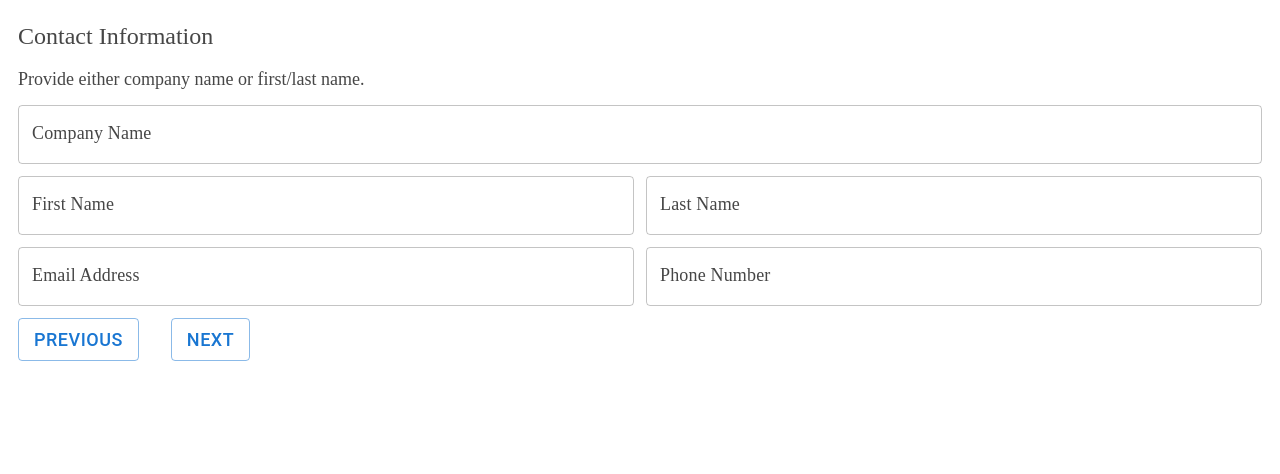
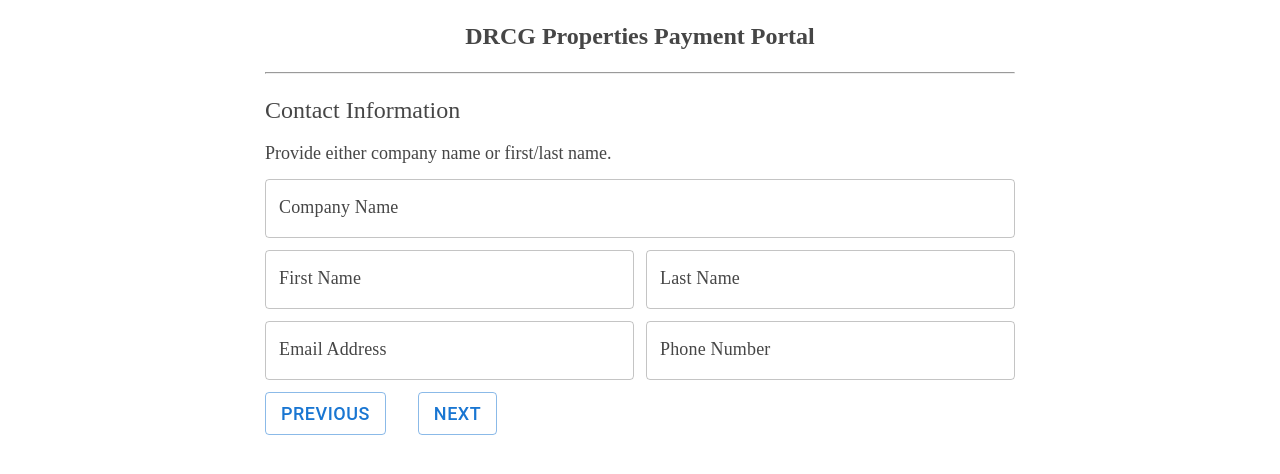
Before and after one commit to aaronsisler/clients.drcg-properties, a Next.js app: page /payment in a window 1280 px wide. Shown: the top 474 px of the page. Built offline with nearby package versions, Linux system fonts and the light colour scheme.

Commit message:
Updating for desktop padding and h1 title of client

```diff
--- a/src/components/payment-success/payment-success.module.scss
+++ b/src/components/payment-success/payment-success.module.scss
@@ -5,7 +5,7 @@
 @media only screen {
   .paymentSuccess {
     text-align: center;
-    padding-block: $MEDIUM;
+    padding-block: $LARGE;
 
     &__message {
       @include font-type($MAIN_FONT, $MEDIUM);
@@ -15,6 +15,11 @@
 
 //Medium screens - TABLET
 @media only screen and (min-width: $MEDIUM_SCREEN) {
+  .paymentSuccess {
+    &__message {
+      @include font-type($MAIN_FONT, $MIDLARGE);
+    }
+  }
 }
 
 //Large screens - DESKTOP
--- a/src/containers/payment-container/payment-container.jsx
+++ b/src/containers/payment-container/payment-container.jsx
@@ -4,7 +4,7 @@ import { CustomerAddressInfo } from "../../components/customer-address-info";
 import { CustomerContactInfo } from "../../components/customer-contact-info";
 import { PaymentForm } from "../../components/payment-form";
 import { PaymentSuccess } from "../../components/payment-success";
-
+import { CLIENT_NAME } from "../../config";
 import { useAppSelector } from "../../state-management";
 import {
   selectCurrentStep,
@@ -18,6 +18,10 @@ const PaymentContainer = () => {
 
   return (
     <div className={styles.paymentContainer}>
+      <h1 className={styles.paymentContainer__title}>
+        {CLIENT_NAME}&nbsp;Payment&nbsp;Portal
+      </h1>
+      <hr />
       {(() => {
         switch (currentStep) {
           case WorkflowStep.CUSTOMER_CONTACT_INFO:
--- a/src/containers/payment-container/payment-container.module.scss
+++ b/src/containers/payment-container/payment-container.module.scss
@@ -4,14 +4,27 @@
 //Small screens - MOBILE
 @media only screen {
   .paymentContainer {
-    display: grid;
     padding: $MEDIUM;
-    gap: $MEDIUM;
+    &__title {
+      @include font-type($MAIN_FONT, $MIDLARGE, bold);
+      text-align: center;
+      margin-bottom: $MEDIUM;
+    }
+    hr {
+      max-width: $MAX_WIDTH_WIDGET;
+      margin: 0 auto $MEDIUM;
+    }
   }
 }
 
 //Medium screens - TABLET
 @media only screen and (min-width: $MEDIUM_SCREEN) {
+  .paymentContainer {
+    > div {
+      max-width: $MAX_WIDTH_WIDGET;
+      margin-inline: auto;
+    }
+  }
 }
 
 //Large screens - DESKTOP
--- a/src/styles/variables.scss
+++ b/src/styles/variables.scss
@@ -1,7 +1,6 @@
 @use "sass:color";
 
 // Colors
-// $MAIN_COLOR: #690359;
 $MAIN_COLOR: rgb(30, 108, 197);
 $MAIN_COLOR_INVERTED: #60a06a;
 $MAIN_COLOR_DARKEN: color.adjust(
@@ -29,16 +28,13 @@ $PRETTY_BLUE: #1563ff;
 $PRETTY_PURPLE: #623ce4;
 
 // Feature Specific Colors
-// $FONT_GRAY: rgba(0, 0, 0, 0.7);
 $FONT_GRAY: rgb(70, 70, 70);
 $FONT_SEC_GRAY: rgb(44, 46, 47);
 $BORDER_GRAY: rgba(0, 0, 0, 0.5);
 $BOX_SHADOW_GRAY: rgba(189, 195, 199, 0.6);
 $BOX_SHADOW: 1px 2px $BOX_SHADOW_GRAY;
-// rgba(9, 30, 66, 0.08) 0px 0px 0px 1px; // trello
 $BOX_SHADOW_WIDGET: rgba($MAIN_COLOR_LIGHTEN, 0.25) 0px 4px 8px -2px,
   rgba($MAIN_COLOR_LIGHTEN, 0.08) 0px 0px 0px 1px; // trello with color
-// $BOX_SHADOW_WIDGET: 0 2px 4px $MAIN_COLOR_LIGHTEN;
 $BOX_SHADOW_WIDGET_DARKEN: 5px 0 3px rgba(0, 0, 0, 0.384),
   0 15px 12px rgba(0, 0, 0, 0.521);
 
@@ -52,7 +48,8 @@ $MIDLARGE: 2.4rem;
 $LARGE: 3.2rem;
 $XLARGE: 4.8rem;
 $XXLARGE: 7.6rem;
-$MAX_TEXT_WIDTH: 600px;
+$MAX_WIDTH_TEXT: 600px;
+$MAX_WIDTH_WIDGET: 750px;
 
 //Component Heights
 $NAV_MENU_HEIGHT: 65px;
```
